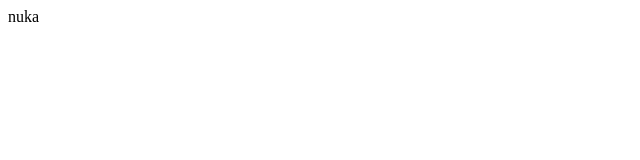
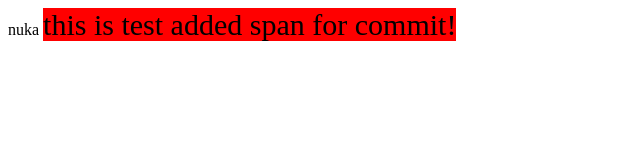
Before and after one commit to dachi6969/testRepository, a plain HTML site: page index.html in a window 1280 px wide. Shown: the whole page, without its empty margins (0-640 px from the left). Drawn offline with Linux system fonts and the light colour scheme.

Commit message:
this is test, nothins special

```diff
--- a/index.html
+++ b/index.html
@@ -2,16 +2,22 @@
 <html lang="en">
 <head>
     <style>
-
+        .testSpan {
+            background-color: red;
+            font-size: 30px;
+        }
     </style>
     <link>
     <meta charset="UTF-8">
     <meta name="viewport" content="width=device-width, initial-scale=1.0">
-    <title>this is new title</title>
-</head>
-<body>
+    <title>this is test title</title>
+    </head>
+    <body>
     <div>
         nuka
+        <span class="testSpan">
+            this is test added span for commit!
+        </span>
     </div>
 </body>
 </html>
```
